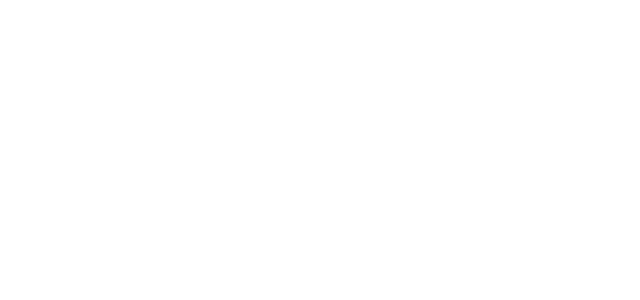
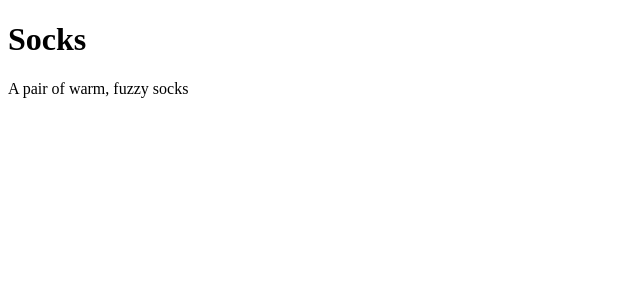
Before and after one commit to Sunmod/learning, a Vue app: page / in a window 1280 px wide. Shown: the top 300 px of the page, without its empty margins (0-640 px from the left). Built offline with nearby package versions, Linux system fonts and the light colour scheme.

Commit message:
Vue 2
start course vue 2

The Vue Instance
how to use Vue to display data onto a webpage

Add a description key to our existing data object with the value “A pair of warm, fuzzy socks”. Then display description using an expression in an p element, underneath the h1.

```diff
--- a/src/App.vue
+++ b/src/App.vue
@@ -1,17 +1,20 @@
 <template>
   <div id="app">
 <!--    <json-milavitsa :json="json"/>-->
+    <fundamental/>
   </div>
 </template>
 
 <script>
 
 import json from './data'
+import Fundamental from "./components/vuemastery/fundamental";
 // import JsonMilavitsa from "./components/JSON_milavitsa";
 
 export default {
   name: 'App',
   components: {
+    Fundamental
     // JsonMilavitsa
   },
   data() {
--- /dev/null
+++ b/src/components/vuemastery/fundamental.vue
@@ -0,0 +1,24 @@
+<template>
+  <div>
+    <div>
+      <h1>{{ product }}</h1>
+      <p>{{ description }}</p>
+    </div>
+  </div>
+</template>
+
+<script>
+export default {
+  name: "fundamental",
+  data() {
+    return {
+      product: 'Socks',
+      description: 'A pair of warm, fuzzy socks'
+    }
+  }
+}
+</script>
+
+<style scoped>
+
+</style>
```
